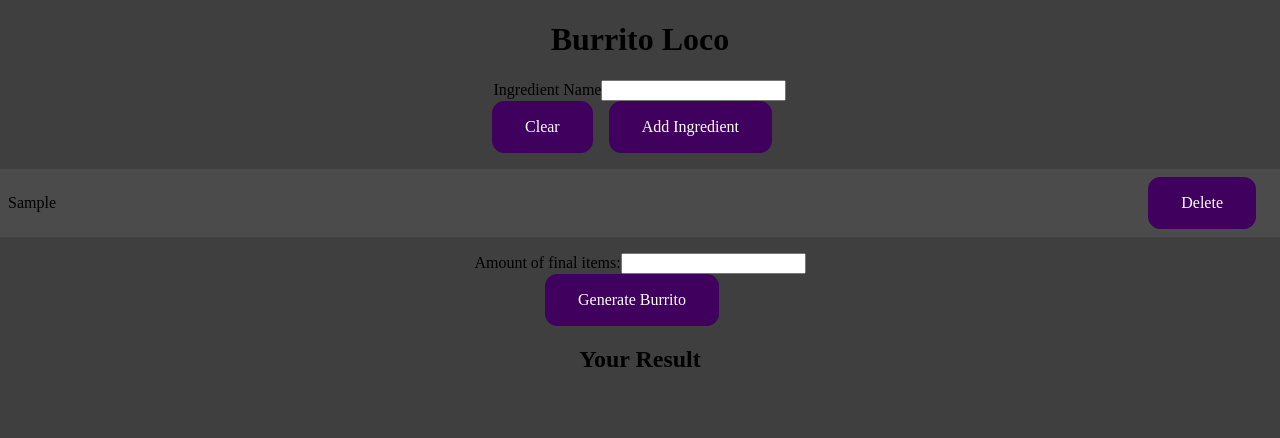
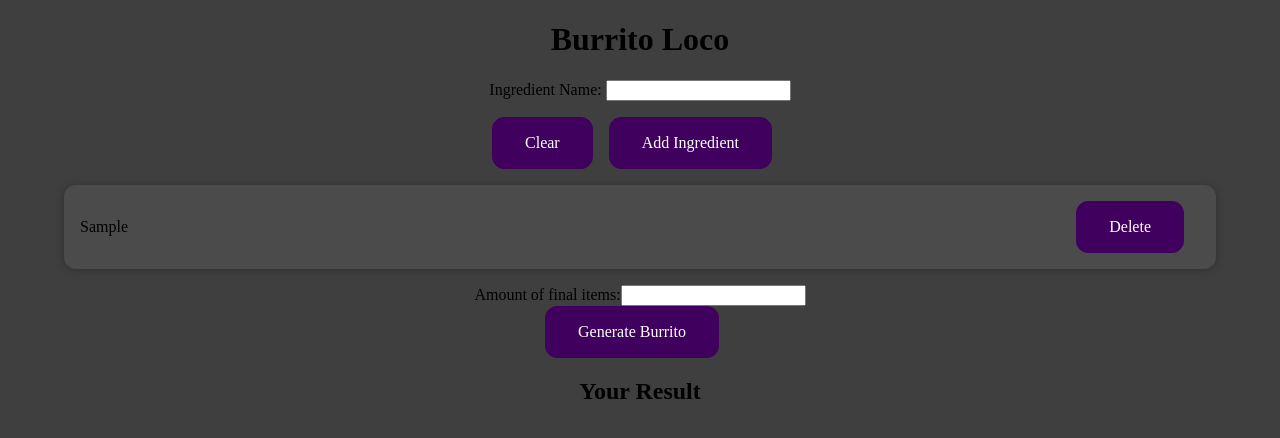
Before and after one commit to Aron400/burrito-loco, a React (Create React App) app: page / in a window 1280 px wide. Both pictures are taken after typing "Sample" into the empty fields and a click on the button "Add Ingredient". Shown: the top 438 px of the page. Built offline with nearby package versions, Linux system fonts and the light colour scheme.

Commit message:
Clean up code, delete empty files

```diff
--- a/src/App.js
+++ b/src/App.js
@@ -1,55 +1,44 @@
-import React, {useState} from "react";
+import React, { useState } from "react";
 
 import IngredientForm from "./components/Ingredients/IngredientForm";
 import IngredientsList from "./components/Ingredients/IngredientsList";
 import BurritoResult from "./components/Submission/BurritoResult";
 
-// const DUMMY_ING = [
-//   {
-//     id: "i1",
-//     title: "Steak",
-//   },
-//   {
-//     id: "i2",
-//     title: "Cheese",
-//   },
-// ];
-
 const App = () => {
-
+  // State for added ingredients
   const [ingredients, setIngredients] = useState([]);
 
-  const addIngredientHandler = ingredient => {
+  const addIngredientHandler = (ingredient) => {
     setIngredients((prevIngredients) => {
-      return [ingredient, ...prevIngredients]
-    })
-  }
-
+      return [ingredient, ...prevIngredients];
+    });
+  };
+  // Add id to ingredients when added
   const saveIngredientDataHandler = (enteredIngredientData) => {
     const ingredientData = {
-        ...enteredIngredientData,
-        id: Math.random().toString()
+      ...enteredIngredientData,
+      id: Math.random().toString(),
     };
     addIngredientHandler(ingredientData);
-};
-console.log(ingredients)
-
+  };
+  console.log(ingredients);
+  // Remove ingredient by id and return newArray of ingredients
   const deleteIngredientHandler = (id) => {
     const newArray = ingredients.filter((ingredient) => ingredient.id !== id);
-    console.log('delete')
     setIngredients(newArray);
-    console.log(newArray)
-  }
-
+  };
 
   return (
     <div className="App">
       <h1 className="Header">Burrito Loco</h1>
       <IngredientForm onAddIngredient={saveIngredientDataHandler} />
-      <IngredientsList onDeleteIngredient={deleteIngredientHandler} items={ingredients} />
+      <IngredientsList
+        onDeleteIngredient={deleteIngredientHandler}
+        items={ingredients}
+      />
       <BurritoResult items={ingredients} />
     </div>
   );
-}
+};
 
 export default App;
--- a/src/components/Ingredients/IngredientCard.css
+++ /dev/null
@@ -1,25 +0,0 @@
-button {
-  font: inherit;
-  cursor: pointer;
-  padding: 1rem 2rem;
-  border: 1px solid #40005d;
-  background-color: #40005d;
-  color: white;
-  border-radius: 12px;
-  margin-right: 1rem;
-}
-
-.ingredients-card {
-  border-radius: 12px;
-  box-shadow: 0 1px 8px rgba(0, 0, 0, 0.25);
-  padding: 1rem;
-}
-
-li {
-    display: flex;
-    justify-content: space-between;
-    align-items: center;
-    padding: 0.5rem;
-    margin: 1rem 0;
-    background-color: #4b4b4b;
-  }
--- a/src/components/Ingredients/IngredientCard.js
+++ /dev/null
@@ -1,15 +0,0 @@
-import React from "react";
-
-import './IngredientCard.css';
-
-const IngredientCard = (props) => {
-    return <div className="ingredients-card">
-        <li>
-            <div>{props.title}</div>
-            <div>{props.id}</div>
-            <button onClick={props.onDeleteIngredient} className="delete-ingredient">Delete</button>
-        </li>
-    </div>
-};
-
-export default IngredientCard;
--- a/src/components/Ingredients/IngredientForm.css
+++ b/src/components/Ingredients/IngredientForm.css
@@ -0,0 +1,3 @@
+.new-ingredient__controls {
+ margin-bottom: 1rem;
+}
--- a/src/components/Ingredients/IngredientForm.js
+++ b/src/components/Ingredients/IngredientForm.js
@@ -6,50 +6,41 @@ const IngredientForm = (props) => {
 
   const [enteredName, setEnteredName] = useState("");
 
-    const saveIngredientDataHandler = (enteredIngredientData) => {
-        const expenseData = {
-          id: Math.random().toString(),
-          ...enteredIngredientData,
-
-        };
-        props.onAddIngredient(expenseData);
-    };
-
   const nameChangeHandler = (event) => {
     setEnteredName(event.target.value);
   };
 
   const addHandler = (event) => {
     event.preventDefault();
-
     const ingredientData = {
       title: enteredName,
     };
-        saveIngredientDataHandler(ingredientData);
+    // saveIngredientDataHandler from App.js
+    props.onAddIngredient(ingredientData);
     console.log(ingredientData);
-        setEnteredName('');
+    setEnteredName("");
   };
 
   const clearHandler = (event) => {
-        event.preventDefault()
-        setEnteredName('')
-      }
+    event.preventDefault();
+    setEnteredName("");
+  };
 
   return (
     <form onSubmit={addHandler}>
       <div className="new-ingredient__controls">
         <div className="new-ingredient__control">
-          <label>Ingredient Name</label>
-          <input
-            type="text"
-            value={enteredName}
-            onChange={nameChangeHandler}
-          />
+          <label>Ingredient Name: </label>
+          <input type="text" value={enteredName} onChange={nameChangeHandler} />
         </div>
       </div>
       <div className="new-ingredient__actions">
-        <button type="button" onClick={clearHandler}>Clear</button>
-        <button type="submit" onClick={addHandler}>Add Ingredient</button>
+        <button type="button" onClick={clearHandler}>
+          Clear
+        </button>
+        <button type="submit" onClick={addHandler}>
+          Add Ingredient
+        </button>
       </div>
     </form>
   );
--- a/src/components/Ingredients/IngredientsList.css
+++ b/src/components/Ingredients/IngredientsList.css
@@ -1,4 +1,34 @@
 .ingredients-list {
-    list-style: none;
-    padding: 0;
-  }
+  list-style: none;
+  padding: 0;
+}
+button {
+  font: inherit;
+  cursor: pointer;
+  padding: 1rem 2rem;
+  border: 1px solid #40005d;
+  background-color: #40005d;
+  color: white;
+  border-radius: 12px;
+  margin-right: 1rem;
+}
+
+.ingredients-card {
+  border-radius: 12px;
+  border: 10px;
+  border-color: aliceblue;
+  box-shadow: 0 1px 8px rgba(0, 0, 0, 0.25);
+  padding: 1rem;
+  width: 90%;
+  margin-left: 5%;
+  align-items: center;
+}
+
+li {
+  display: flex;
+  justify-content: space-between;
+  align-items: center;
+  padding: 0.5rem;
+  margin: 1rem 0;
+  background-color: #4b4b4b;
+}
--- a/src/components/Ingredients/IngredientsList.js
+++ b/src/components/Ingredients/IngredientsList.js
@@ -1,17 +1,15 @@
 import React from "react";
 
-import IngredientCard from "./IngredientCard";
 import "./IngredientsList.css";
 
 const IngredientsList = (props) => {
+  // Destructure onDeleteIngredient
+  const onDeleteIngredient = (param1) => (event) => props.onDeleteIngredient(param1);
 
-  const onDeleteIngredient = (param1) => (event) => props.onDeleteIngredient(param1);
-  console.log(props);
   return (
     <ul className="ingredients-list">
       {props.items.map((ingredient) => (
-        // <IngredientCard onDeleteIngredient={props.onDeleteIngredient} id={ingredient.id} key={ingredient.id} title={ingredient.title} />
-        <li>
+        <li className="ingredients-card">
             <div>{ingredient.title}</div>
             <button onClick={onDeleteIngredient(ingredient.id)} className="delete-ingredient">Delete</button>
         </li>
```
Also changed, not shown: src/components/Ingredients/Ingredients.js (deleted, +0 -13 lines), src/components/Ingredients/Ingredients.css (deleted). Lines whose indentation alone changed are shown as unchanged.
